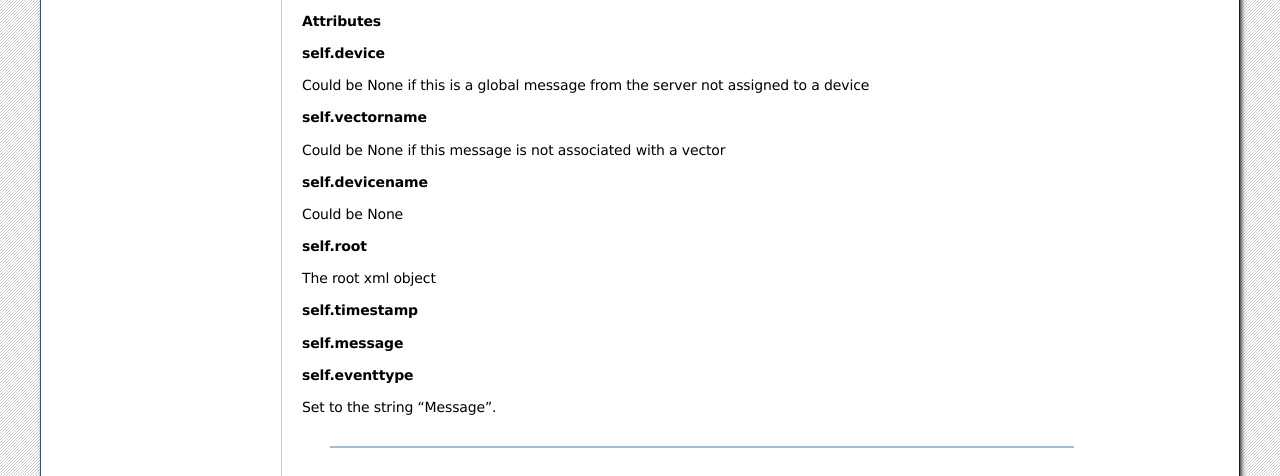
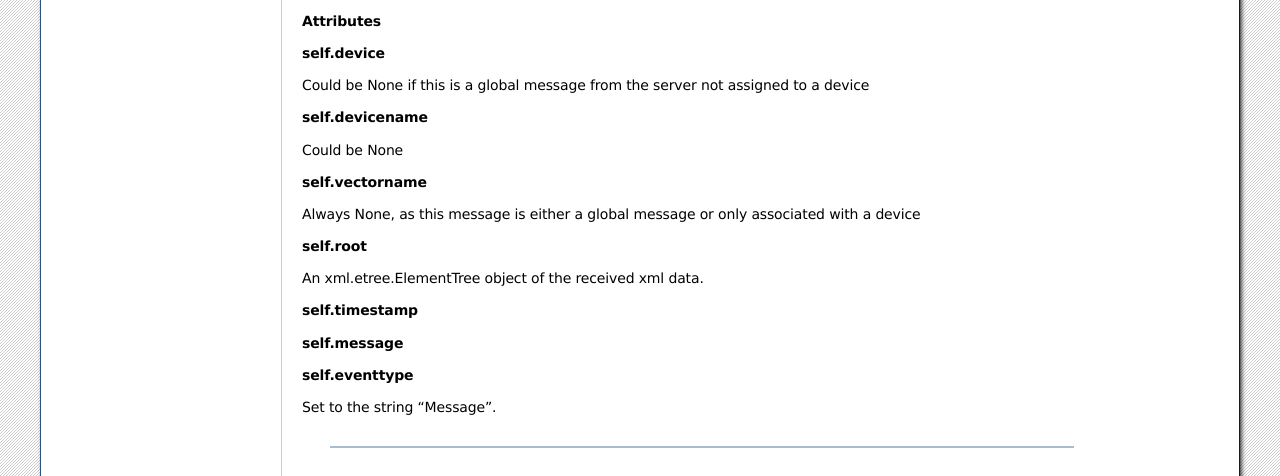
Before and after one commit to bernie-skipole/indipyclient, a Sphinx documentation site: the page built from docs/source/usage/events.rst, in a window 1280 px wide and 1400 px high, scrolled down 800 px, cut to the strip 151-627 px from the top of the window. Built offline with Sphinx 7.4.7, drawn with Linux system fonts in a browser that asks for light colours; some of the changed text lies outside the part shown.

Commit message:
Working on documentation

```diff
--- a/docs/source/usage/events.rst
+++ b/docs/source/usage/events.rst
@@ -13,7 +13,7 @@
 
 ----
 
-.. autoclass:: indipyclient.events.VectorTimeOut:
+.. autoclass:: indipyclient.events.VectorTimeOut
 
 
 **Attributes**
@@ -36,7 +36,7 @@
 
 ----
 
-.. autoclass:: indipyclient.events.Message:
+.. autoclass:: indipyclient.events.Message
 
 
 **Attributes**
@@ -45,17 +45,17 @@
 
 Could be None if this is a global message from the server not assigned to a device
 
-**self.vectorname**
-
-Could be None if this message is not associated with a vector
-
 **self.devicename**
 
 Could be None
 
+**self.vectorname**
+
+Always None, as this message is either a global message or only associated with a device
+
 **self.root**
 
-The root xml object
+An xml.etree.ElementTree object of the received xml data.
 
 **self.timestamp**
 
@@ -75,9 +75,11 @@
 
 **self.device**
 
+**self.devicename**
+
 **self.vectorname**
 
-**self.devicename**
+Could be None, to indicate the whole device is deleted.
 
 **self.root**
 
@@ -100,17 +102,17 @@
 
 **self.device**
 
+**self.devicename**
+
+**self.vector**
+
 **self.vectorname**
-
-**self.devicename**
 
 **self.root**
 
 **self.timestamp**
 
 **self.message**
-
-**self.vector**
 
 **self.label**
 
@@ -143,17 +145,17 @@
 
 **self.device**
 
+**self.devicename**
+
+**self.vector**
+
 **self.vectorname**
-
-**self.devicename**
 
 **self.root**
 
 **self.timestamp**
 
 **self.message**
-
-**self.vector**
 
 **self.label**
 
@@ -182,17 +184,17 @@
 
 **self.device**
 
+**self.devicename**
+
+**self.vector**
+
 **self.vectorname**
-
-**self.devicename**
 
 **self.root**
 
 **self.timestamp**
 
 **self.message**
-
-**self.vector**
 
 **self.label**
 
@@ -221,17 +223,17 @@
 
 **self.device**
 
+**self.devicename**
+
+**self.vector**
+
 **self.vectorname**
-
-**self.devicename**
 
 **self.root**
 
 **self.timestamp**
 
 **self.message**
-
-**self.vector**
 
 **self.label**
 
@@ -256,17 +258,17 @@
 
 **self.device**
 
+**self.devicename**
+
+**self.vector**
+
 **self.vectorname**
-
-**self.devicename**
 
 **self.root**
 
 **self.timestamp**
 
 **self.message**
-
-**self.vector**
 
 **self.label**
 
@@ -295,17 +297,17 @@
 
 **self.device**
 
+**self.devicename**
+
+**self.vector**
+
 **self.vectorname**
-
-**self.devicename**
 
 **self.root**
 
 **self.timestamp**
 
 **self.message**
-
-**self.vector**
 
 **self.state**
 
@@ -326,17 +328,17 @@
 
 **self.device**
 
+**self.devicename**
+
+**self.vector**
+
 **self.vectorname**
-
-**self.devicename**
 
 **self.root**
 
 **self.timestamp**
 
 **self.message**
-
-**self.vector**
 
 **self.state**
 
@@ -357,17 +359,17 @@
 
 **self.device**
 
+**self.devicename**
+
+**self.vector**
+
 **self.vectorname**
-
-**self.devicename**
 
 **self.root**
 
 **self.timestamp**
 
 **self.message**
-
-**self.vector**
 
 **self.state**
 
@@ -388,17 +390,17 @@
 
 **self.device**
 
+**self.devicename**
+
+**self.vector**
+
 **self.vectorname**
-
-**self.devicename**
 
 **self.root**
 
 **self.timestamp**
 
 **self.message**
-
-**self.vector**
 
 **self.state**
 
@@ -419,17 +421,17 @@
 
 **self.device**
 
+**self.devicename**
+
+**self.vector**
+
 **self.vectorname**
-
-**self.devicename**
 
 **self.root**
 
 **self.timestamp**
 
 **self.message**
-
-**self.vector**
 
 **self.state**
 
```
